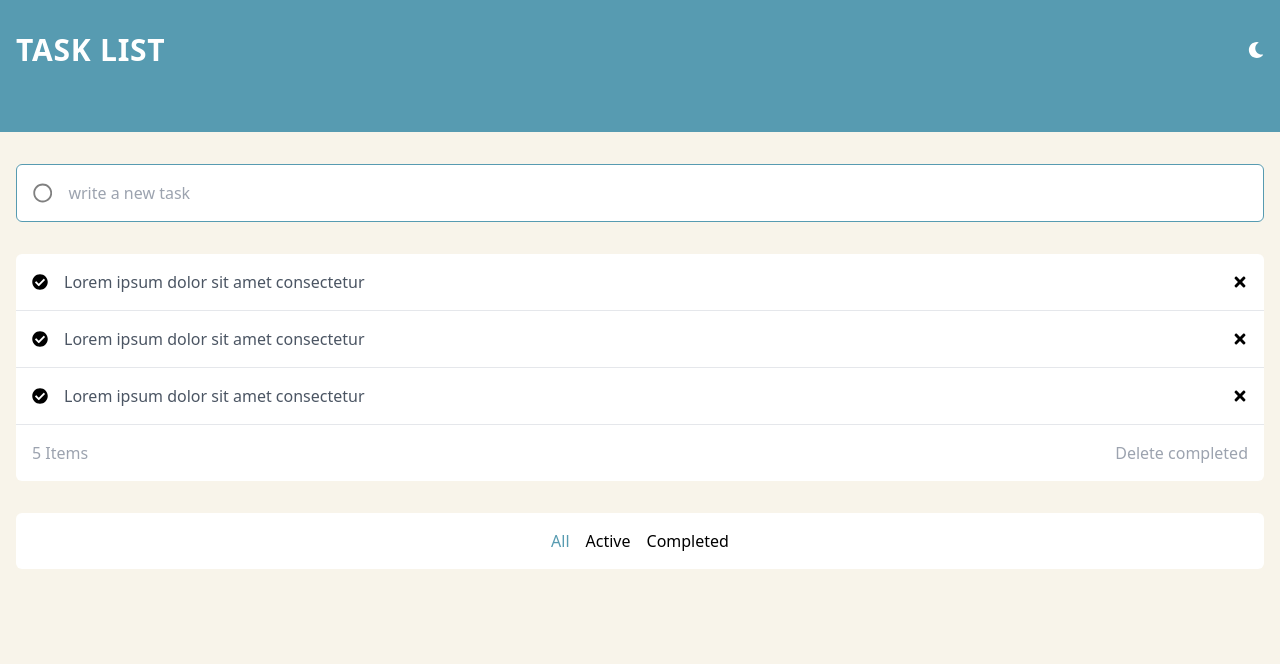
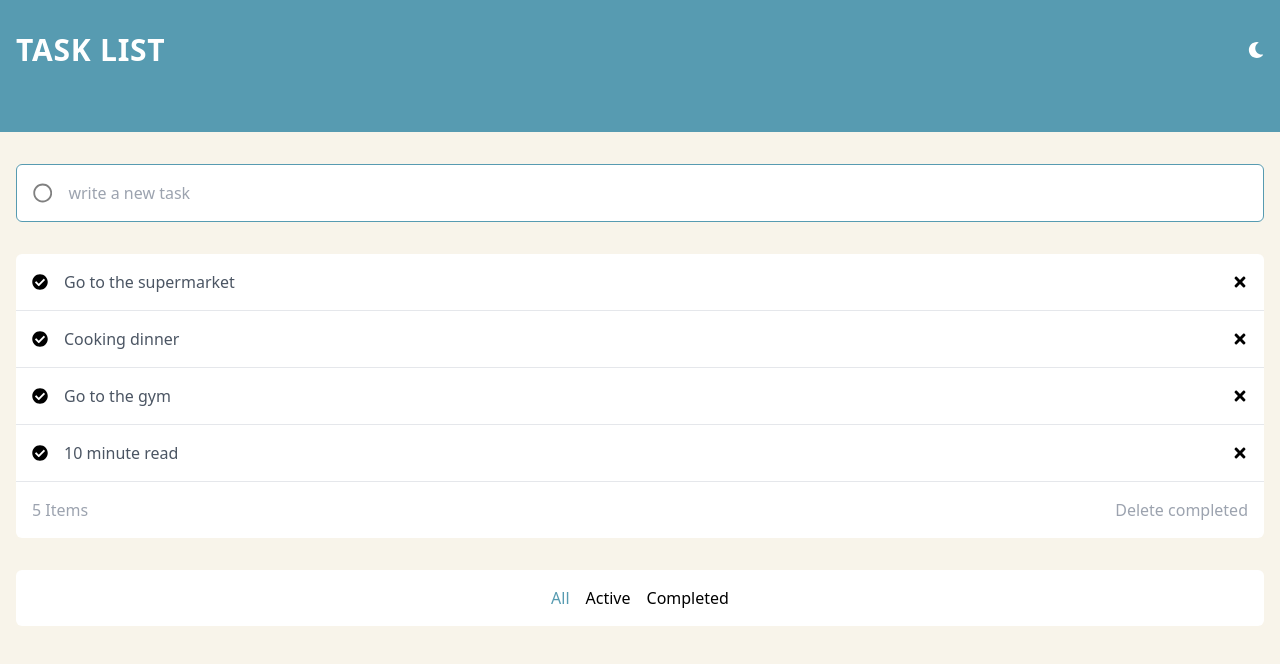
Before and after one commit to EvaGonz84/Task-list-React-and-Tailwindcss, a React (Vite) app: page / in a window 1280 px wide. Shown: the top 664 px of the page. Built offline with nearby package versions, Linux system fonts and the light colour scheme.

Commit message:
initialStateTask & createNewTask method

```diff
--- a/src/App.jsx
+++ b/src/App.jsx
@@ -1,10 +1,30 @@
+import { useState } from "react";
 import Header from "./components/header/Header";
 import ComputedTask from "./components/task/ComputedTask";
 import CreateTask from "./components/task/CreateTask";
 import FilterTask from "./components/task/FilterTask";
 import ListTask from "./components/task/ListTask";
 
+//static task list
+const initialStateTasks = [
+  { id: 1, title: "Go to the supermarket", completed: true },
+  { id: 2, title: "Cooking dinner", completed: false },
+  { id: 3, title: "Go to the gym", completed: false },
+  { id: 4, title: "10 minute read", completed: false },
+];
 const App = () => {
+  //state to update tasks
+  const [task, setTask] = useState(initialStateTasks);
+
+  //method to create the task
+  const createNewTask = (title) => {
+    const newTask = {
+      id: task.length + 1,
+      title,
+      completed: false,
+    };
+    setTask([...task, newTask]);
+  };
   return (
     <>
       <div className="bg-[#579BB1] pb-8">
@@ -12,8 +32,8 @@ const App = () => {
       </div>
       <div className="min-h-screen bg-[#F8F4EA]	">
         <main className="container mx-auto px-4 pt-8">
-          <CreateTask />
-          <ListTask />
+          <CreateTask newTask={createNewTask} />
+          <ListTask list={task} />
           <ComputedTask />
           <FilterTask />
         </main>
--- a/src/components/task/CreateTask.jsx
+++ b/src/components/task/CreateTask.jsx
@@ -1,13 +1,29 @@
+import { useState } from "react";
 import { FaRegCircle } from "react-icons/fa";
 
-const CreateTask = () => {
+const CreateTask = ({ newTask }) => {
+  const [title, setTitle] = useState("");
+  const handleSubmitAddTask = (e) => {
+    e.preventDefault();
+    if (!title.trim().length > 0) {
+      //Simple validation to remove empty spaces, the form is restarted
+      return setTitle("");
+    }
+    newTask(title);//Add task
+    setTitle("");//Restart the form
+  };
   return (
-    <form className="flex items-center gap-4 overflow-hidden rounded-md border border-[#579BB1] bg-white p-4">
+    <form
+      onSubmit={handleSubmitAddTask}
+      className="flex items-center gap-4 overflow-hidden rounded-md border border-[#579BB1] bg-white p-4"
+    >
       <FaRegCircle style={{ fontSize: "20px", fill: "gray" }} />
       <input
         type="text"
         placeholder="write a new task"
         className="w-full outline-none"
+        value={title}
+        onChange={(e) => setTitle(e.target.value)}
       />
     </form>
   );
--- a/src/components/task/ItemTask.jsx
+++ b/src/components/task/ItemTask.jsx
@@ -1,14 +1,13 @@
 import { FaCheckCircle, FaTimes } from "react-icons/fa";
 
-export const ItemTask = () => {
+export const ItemTask = ({ task }) => {
+  const { id, title, completed } = task;
   return (
     <article className="flex items-center gap-4 border-b p-4">
       <button className="flex-none">
         <FaCheckCircle />
       </button>
-      <p className="grow text-gray-600">
-        Lorem ipsum dolor sit amet consectetur
-      </p>
+      <p className="grow text-gray-600">{title}</p>
       <button className="flex-none">
         <FaTimes />
       </button>
--- a/src/components/task/ListTask.jsx
+++ b/src/components/task/ListTask.jsx
@@ -1,11 +1,11 @@
 import { ItemTask } from "./ItemTask";
 
-const ListTask = () => {
+const ListTask = ({ list }) => {
   return (
     <div className="mt-8 rounded-t-md bg-white">
-      <ItemTask />
-      <ItemTask />
-      <ItemTask />
+      {list.map((task) => {
+        return (<ItemTask key={task.id} task={task} />)
+      })}
     </div>
   );
 };
```
